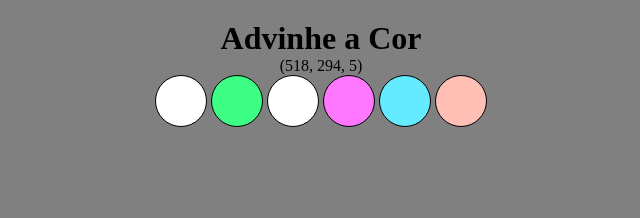
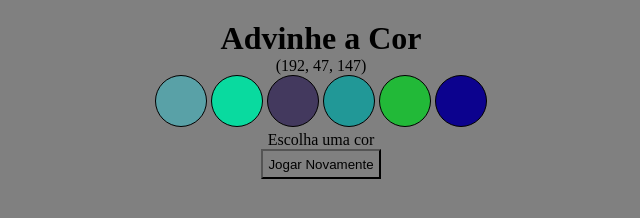
Before and after one commit to Fernanda-Vidal/ProjectTrybe-color-guess, a website: page index.html in a window 1280 px wide. Shown: the whole page, without its empty margins (319-959 px from the left). Drawn offline with Linux system fonts and the light colour scheme.

Commit message:
Adiciona requisito 6 (requisito 5 incompleto).

```diff
--- a/index.html
+++ b/index.html
@@ -21,9 +21,9 @@
         <div id="ball4" class="ball"></div>
         <div id="ball5" class="ball"></div>
         <div id="ball6" class="ball"></div>
+        <p id="answer">Escolha uma cor</p>
     </div>
-
-
+<button id="reset-game">Jogar Novamente</button>
     <script src="script.js"></script>
 </body>
 
--- a/script.js
+++ b/script.js
@@ -1,16 +1,62 @@
-const rgb = `(${(Math.floor(Math.random() * 554))}, ${(Math.floor(Math.random() * 554))}, ${(Math.floor(Math.random() * 554))})`;
+const colorTarget = document.getElementById('rgb-color');
 
-document.getElementById('rgb-color').innerText = rgb;
+const ball1 = document.getElementById('ball1');
+const ball2 = document.getElementById('ball2');
+const ball3 = document.getElementById('ball3');
+const ball4 = document.getElementById('ball4');
+const ball5 = document.getElementById('ball5');
+const ball6 = document.getElementById('ball6');
 
-document.getElementById('ball1').style.backgroundColor = `rgb(${(Math.floor(Math.random() * 554))},
-${(Math.floor(Math.random() * 554))},${(Math.floor(Math.random() * 554))})`;
-document.getElementById('ball2').style.backgroundColor = `rgb(${(Math.floor(Math.random() * 554))},
-${(Math.floor(Math.random() * 554))},${(Math.floor(Math.random() * 554))})`;
-document.getElementById('ball3').style.backgroundColor = `rgb(${(Math.floor(Math.random() * 554))},
-${(Math.floor(Math.random() * 554))},${(Math.floor(Math.random() * 554))})`;
-document.getElementById('ball4').style.backgroundColor = `rgb(${(Math.floor(Math.random() * 554))},
-${(Math.floor(Math.random() * 554))},${(Math.floor(Math.random() * 554))})`;
-document.getElementById('ball5').style.backgroundColor = `rgb(${(Math.floor(Math.random() * 554))},
-${(Math.floor(Math.random() * 554))},${(Math.floor(Math.random() * 554))})`;
-document.getElementById('ball6').style.backgroundColor = `rgb(${(Math.floor(Math.random() * 554))},
-${(Math.floor(Math.random() * 554))},${(Math.floor(Math.random() * 554))})`;
+const divBalls = [ball1, ball2, ball3, ball4, ball5, ball6];
+
+// console.log(divBalls);
+
+const colorRandom = () => {
+  const color1 = (Math.floor(Math.random() * 254));
+  const color2 = (Math.floor(Math.random() * 254));
+  const color3 = (Math.floor(Math.random() * 254));
+  return `(${color1}, ${color2}, ${color3})`;
+};
+// console.log(colorRandom())
+
+colorTarget.innerHTML = `${colorRandom()}`;
+
+const pickColor = (ball) => {
+  let newBall = ball;
+  let pick = 'rgb'.concat(colorRandom());
+  newBall.style.backgroundColor = pick;
+  return newBall;
+};
+
+const getBall = () => {
+   const ball = divBalls.forEach((elemento) => pickColor(elemento));
+   return ball;
+};
+getBall();
+
+const verifyColor = (event) => {
+  const evento = event.target.style.backgroundColor;
+  const correto = document.getElementById('rgb-color').innerText;
+  const paragrafo = document.getElementById('answer');
+  if (evento === correto) {
+    paragrafo.innerText = 'Acertou!';
+    return paragrafo;
+  }
+  paragrafo.innerText = 'Errou! Tente novamente!';
+  return paragrafo;
+};
+ball1.addEventListener('click', verifyColor);
+ball2.addEventListener('click', verifyColor);
+ball3.addEventListener('click', verifyColor);
+ball4.addEventListener('click', verifyColor);
+ball5.addEventListener('click', verifyColor);
+ball6.addEventListener('click', verifyColor);
+
+const button = document.getElementById('reset-game');
+
+const startOver = () => {
+  getBall();
+  colorTarget.innerHTML = `${colorRandom()}`;
+  document.getElementById('answer').innerText = 'Escolha uma cor';
+};
+button.addEventListener('click', startOver);
--- a/style.css
+++ b/style.css
@@ -16,3 +16,9 @@ body {
     width: 50px;
     border-radius: 100%
 }
+
+#reset-game {
+    width: 120px;
+    height: 30px;
+    background-color: gray;
+}
```
